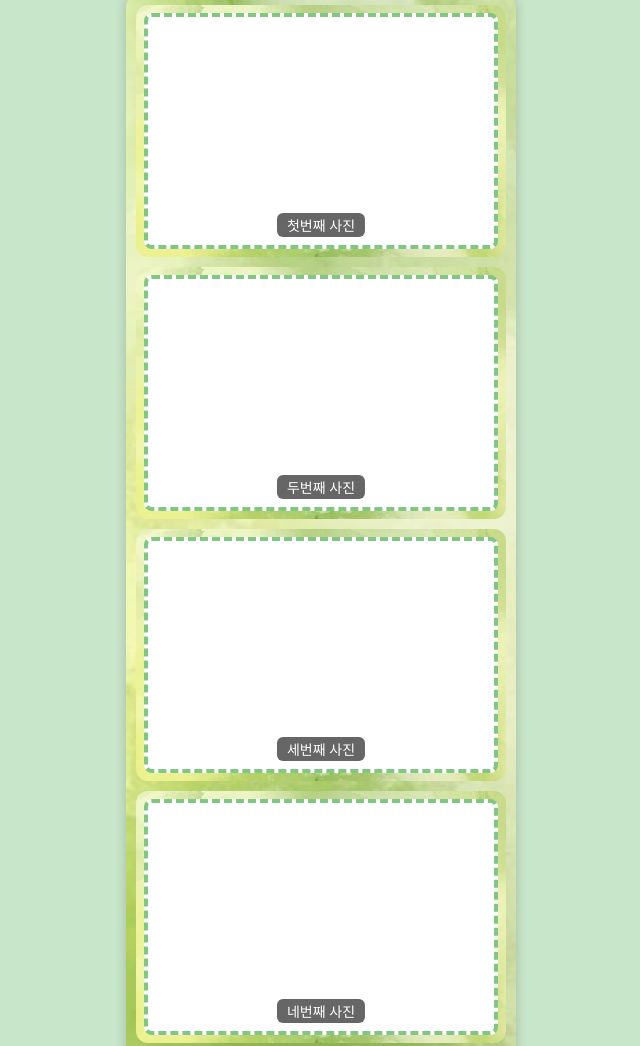
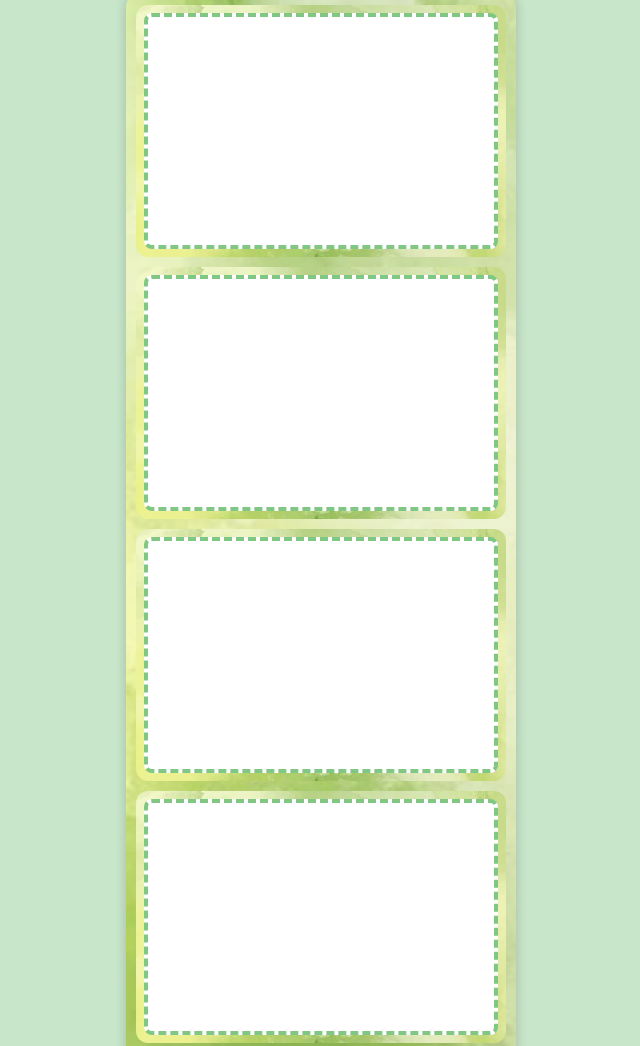
Before and after one commit to taegwon04/-, a plain HTML site: page index.html in a window 1280 px wide. Shown: the part 25-1071 px from the top of the page, without its empty margins (319-959 px from the left). Drawn offline with nearby package versions, Linux system fonts and the light colour scheme.

Commit message:
Update index.html

```diff
--- a/index.html
+++ b/index.html
@@ -128,22 +128,18 @@
     <div class="photos">
       <div class="photo-wrapper">
         <div class="photo-frame" onclick="uploadImage(0)">
-          <span class="photo-description">첫번째 사진</span>
         </div>
       </div>
       <div class="photo-wrapper">
         <div class="photo-frame" onclick="uploadImage(1)">
-          <span class="photo-description">두번째 사진</span>
         </div>
       </div>
       <div class="photo-wrapper">
         <div class="photo-frame" onclick="uploadImage(2)">
-          <span class="photo-description">세번째 사진</span>
         </div>
       </div>
       <div class="photo-wrapper">
         <div class="photo-frame" onclick="uploadImage(3)">
-          <span class="photo-description">네번째 사진</span>
         </div>
       </div>
     </div>
```
